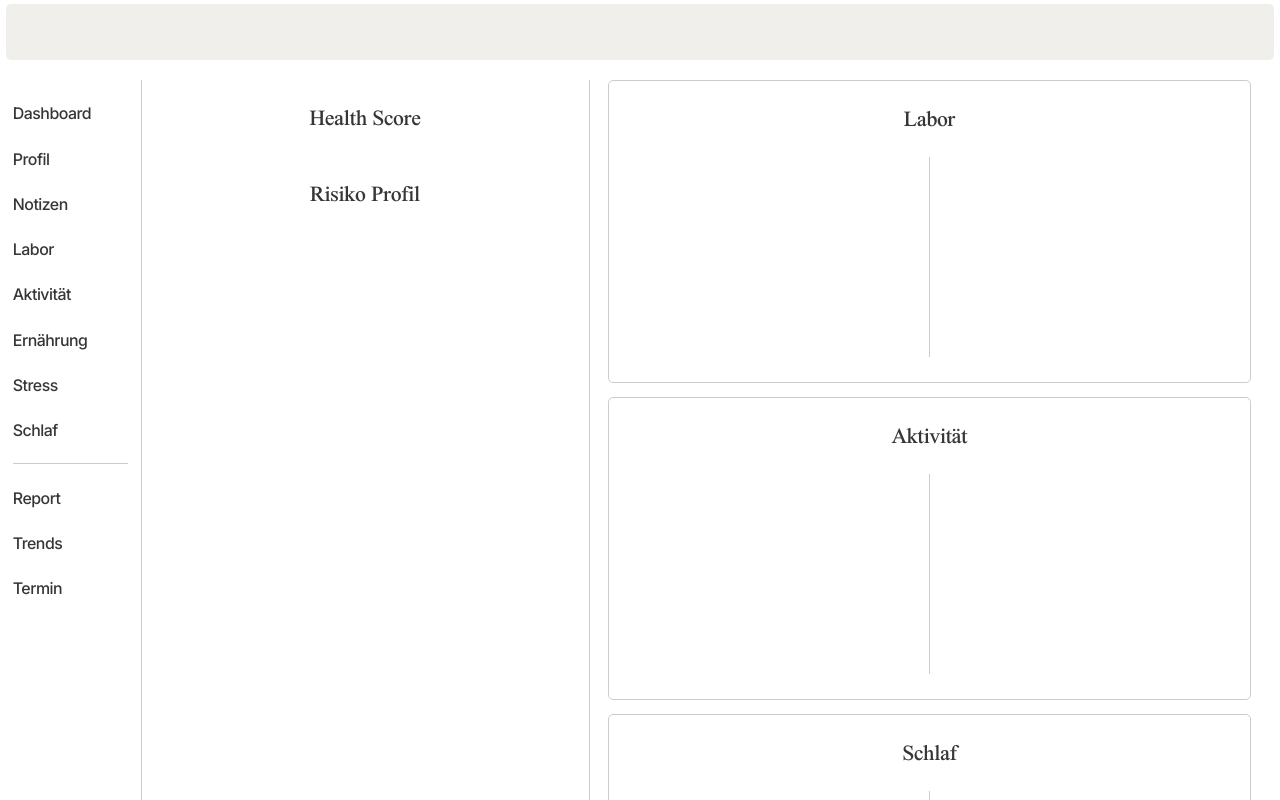
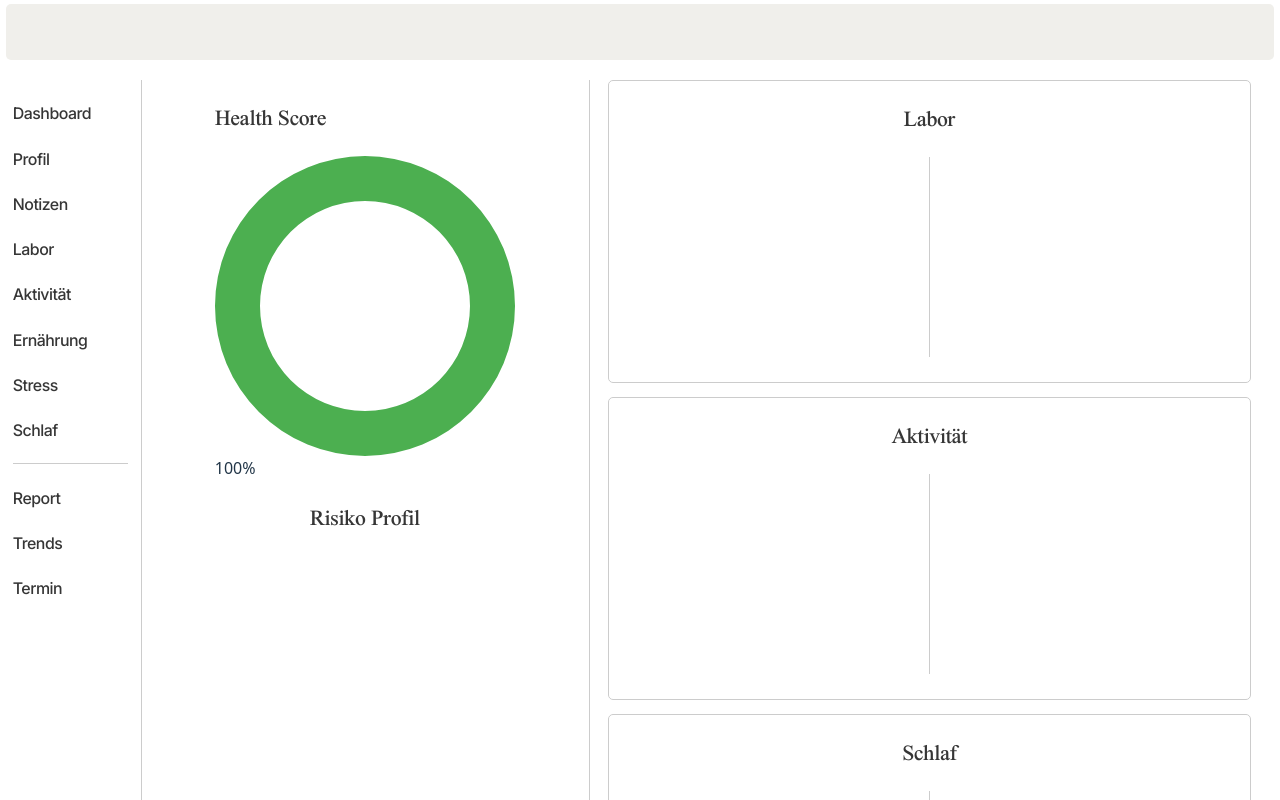
Before and after one commit to sophiariley/PMSD, a React (Vite) app in the folder PMSD-dashboard/: page / in a window 1280 px wide. Built offline with nearby package versions, Linux system fonts and the light colour scheme; a web font is replaced by a local one.

Commit message:
Adding health score chart skeleton

```diff
--- a/PMSD-dashboard/package.json
+++ b/PMSD-dashboard/package.json
@@ -10,7 +10,9 @@
     "preview": "vite preview"
   },
   "dependencies": {
+    "chart.js": "^4.4.9",
     "react": "^19.1.0",
+    "react-chartjs-2": "^5.3.0",
     "react-dom": "^19.1.0",
     "react-router-dom": "^7.6.2"
   },
--- /dev/null
+++ b/PMSD-dashboard/src/components/HealthScoreChart.tsx
@@ -0,0 +1,38 @@
+import { Doughnut } from 'react-chartjs-2';
+import { Chart as ChartJS, ArcElement, Tooltip } from 'chart.js';
+import './Components.css';
+
+ChartJS.register(ArcElement, Tooltip);
+
+type HealthScoreChartProps = {
+  score: number;
+};
+
+function HealthScoreChart({ score }: HealthScoreChartProps) {
+  const data = {
+    datasets: [
+      {
+        data: [score, 100 - score],
+        backgroundColor: ['#4CAF50', '#E0E0E0'],
+        borderWidth: 0,
+        cutout: '70%',
+      },
+    ],
+  };
+
+  const options = {
+    cutout: '70%',
+    plugins: {
+      tooltip: { enabled: false },
+    },
+  };
+
+  return (
+    <div className="healthScoreChart-container">
+      <Doughnut data={data} options={options} />
+      <div className="healthScoreChart-centerText">{score}%</div>
+    </div>
+  );
+}
+
+export default HealthScoreChart;
--- a/PMSD-dashboard/src/components/PatientLeftGraphDetail.tsx
+++ b/PMSD-dashboard/src/components/PatientLeftGraphDetail.tsx
@@ -1,5 +1,6 @@
 import "./Components.css"
 import SectionTitle from "./SectionTitle";
+import HealthScoreChart from "./HealthScoreChart";
 
 function PatientLeftGraphDetail () {
     return(
@@ -7,6 +8,7 @@ function PatientLeftGraphDetail () {
             <div>
                 <SectionTitle text="Health Score"/>
                 {/* TODO: Add graph skeleton */}
+                <HealthScoreChart score={100}/>
             </div>
 
             <div>
```
Also changed, not shown: 1 other file (tests, documents, lock files or other folders).
